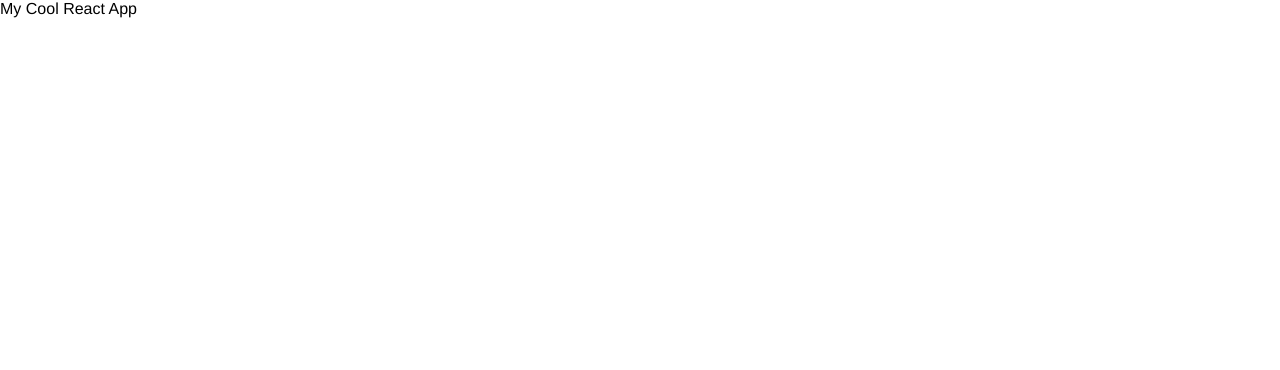
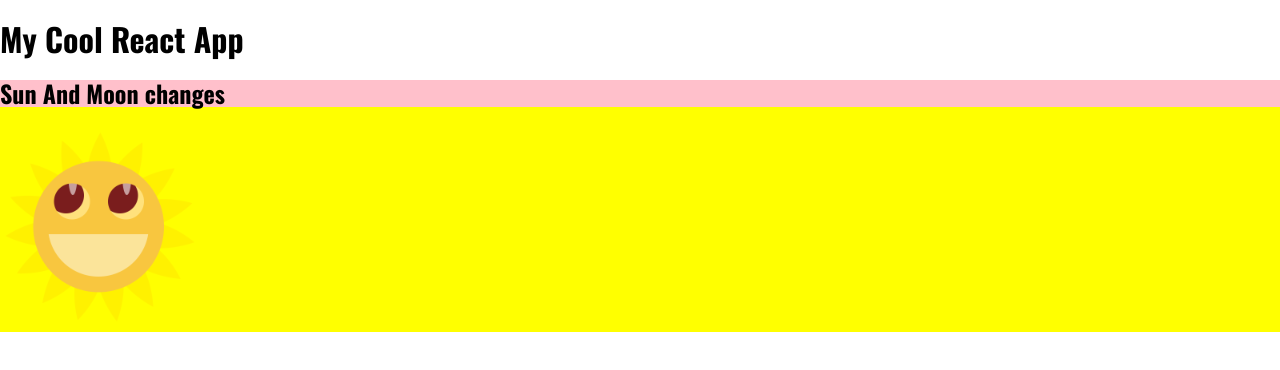
Before and after one commit to aaliyahshen/uclax_web1_aaliyah, a React (Create React App) app: page / in a window 1280 px wide. Shown: the top 370 px of the page. Built offline with nearby package versions, Linux system fonts and the light colour scheme.

Commit message:
Completed Sun and Moon Exercise.

```diff
--- a/src/React/App.jsx
+++ b/src/React/App.jsx
@@ -1,8 +1,12 @@
 import React from 'react';
+import SunAndMoon from './SunAndMoon/SunAndMoon.jsx';
 
 const App = () => {
     return (
-        <div>My Cool React App </div>
+        <div>
+            <h1>My Cool React App</h1>
+            <SunAndMoon />
+        </div>
     );
 }
 
--- /dev/null
+++ b/src/React/SunAndMoon/SunAndMoon.jsx
@@ -0,0 +1,38 @@
+import React, {useState } from 'react';
+import styled from 'styled-components';
+
+const SunAndMoon = () => {
+
+    const [imageState, imageStateUpdate] = useState('/img/sun.png');
+
+    const handleOnMouseOver =() => {
+        console.log('Mousing over');
+        imageStateUpdate('/img/moon.png');
+    }
+    const handleOnMouseOut =() => {
+        console.log('Mousing out');
+        imageStateUpdate('/img/sun.png');
+    }
+
+    return (
+        <SunAndMoonStyled>
+            <h2>Sun And Moon changes</h2>
+            <img
+                src={ imageState }
+                alt='Sun'
+                onMouseOver={ handleOnMouseOver }
+                onMouseOut={ handleOnMouseOut }
+            />
+        </SunAndMoonStyled>
+    )
+}
+
+export default SunAndMoon;
+
+const SunAndMoonStyled = styled.div`
+    background-color: yellow;
+
+    h2 {
+        background-color: pink;
+    }
+`;
```
